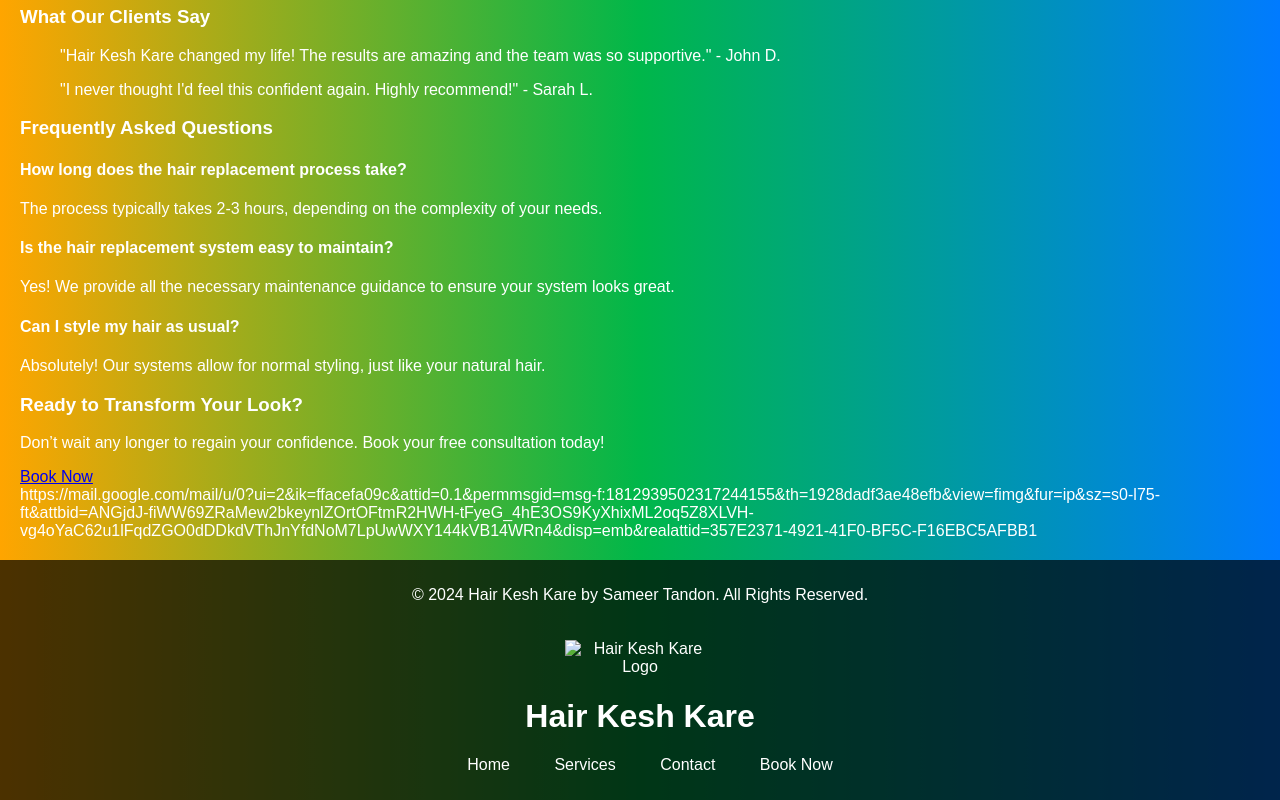
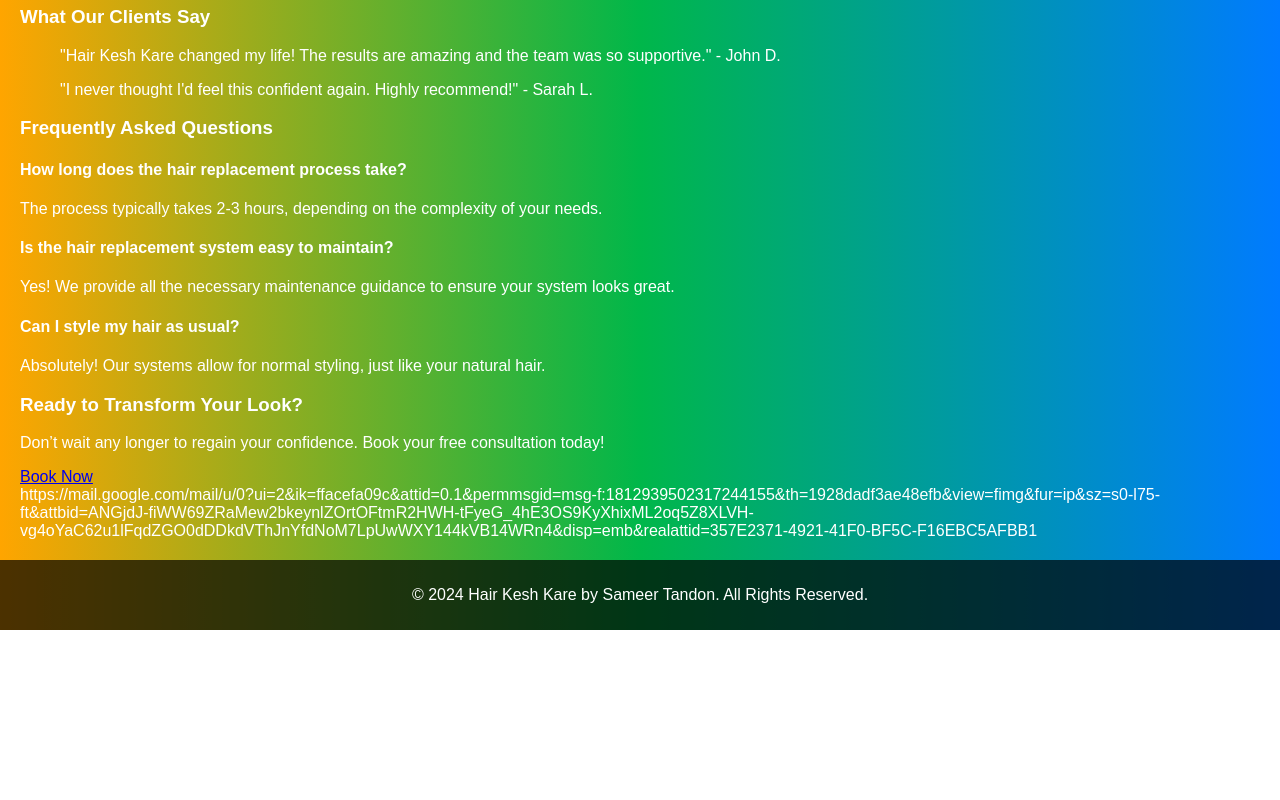
Before and after one commit to HairKeshKare/HairKeshKare, a plain HTML site: page index.html in a window 1280 px wide. Shown: the part 780-1580 px from the top of the page. After the commit the page ends 1410 px from the top, so only its background shows below. Drawn offline with Linux system fonts and the light colour scheme.

Commit message:
Update index.html

```diff
--- a/index.html
+++ b/index.html
@@ -90,15 +90,3 @@
     </footer>
 </body>
 </html>
-<header>
-    <img src="" alt="Hair Kesh Kare Logo" class="logo">
-    <h1>Hair Kesh Kare</h1>
-    <nav>
-        <ul>
-            <li><a href="index.html">Home</a></li>
-            <li><a href="services.html">Services</a></li>
-            <li><a href="contact.html">Contact</a></li>
-            <li><a href="quote.html" class="btn">Book Now</a></li>
-        </ul>
-    </nav>
-</header>
```
